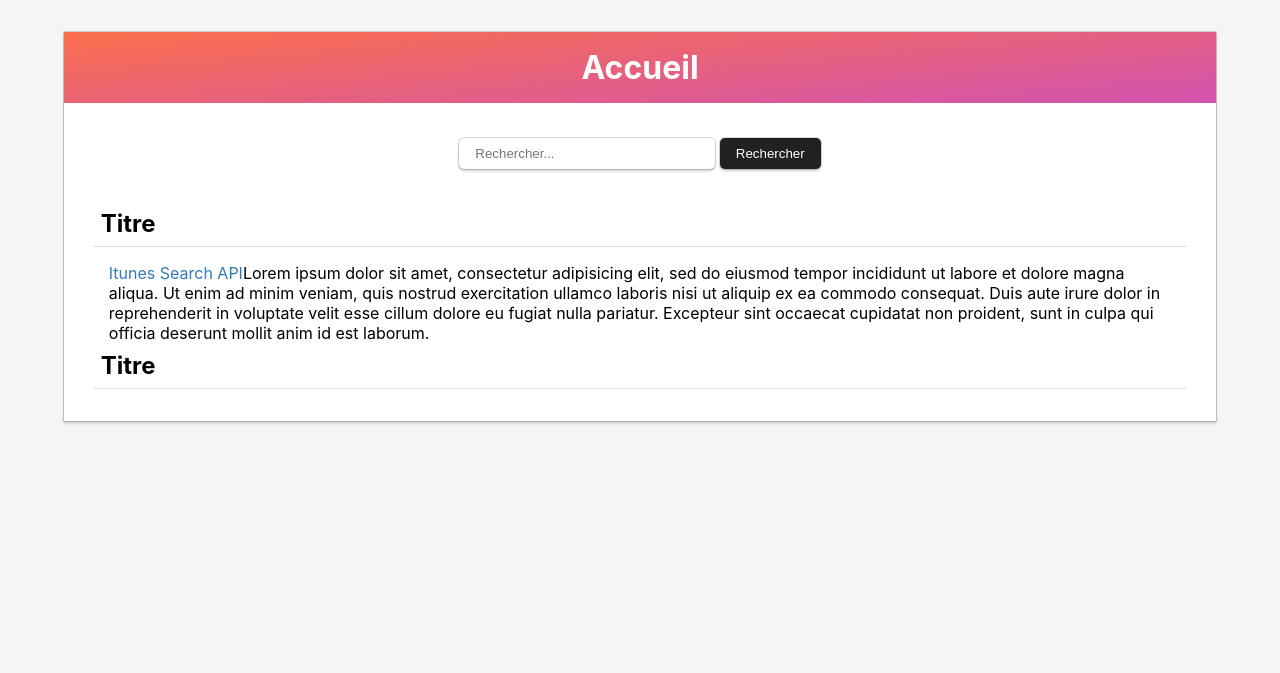
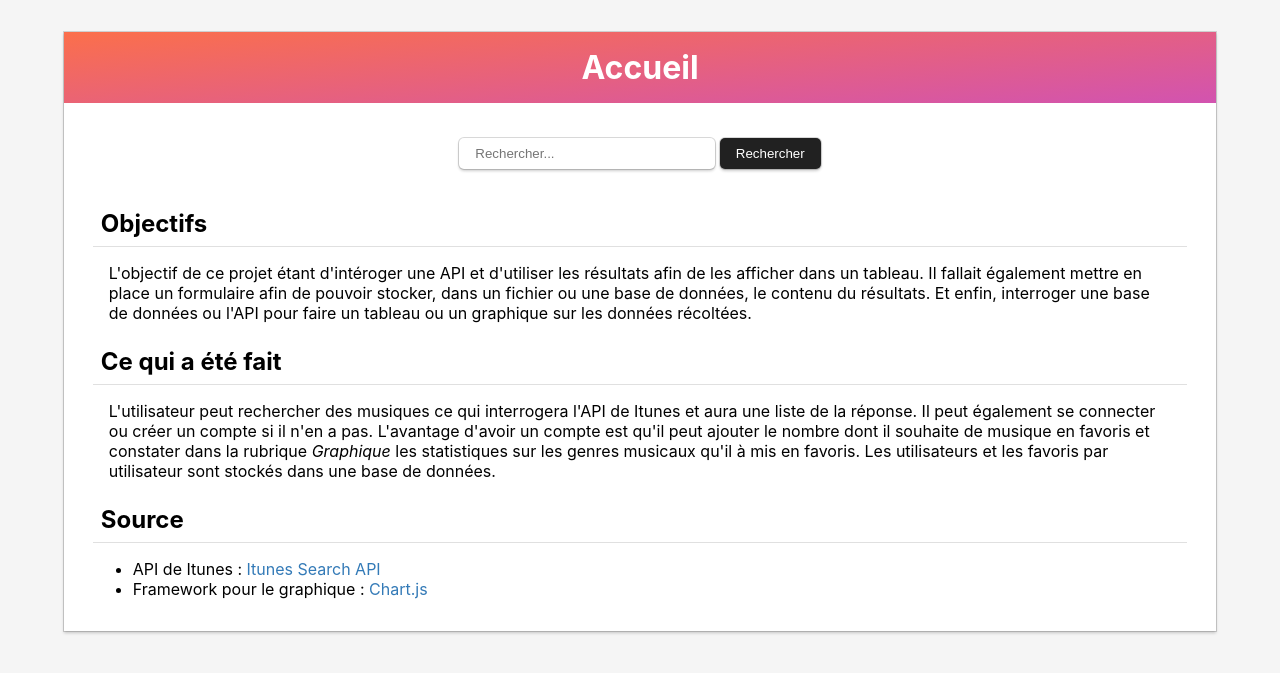
Before and after one commit to ValentinLe/challenge_SoyHuCe, a PHP site: page / in a window 1280 px wide. Shown: the part 44-717 px from the top of the page. Run offline with PHP 8.4, Linux system fonts and the light colour scheme.

```diff
--- a/pages/Accueil.php
+++ b/pages/Accueil.php
@@ -19,9 +19,29 @@
         </form>
     </div>
     <section>
-      <h2>Titre</h2>
-      <p><a href="https://affiliate.itunes.apple.com/resources/documentation/itunes-store-web-service-search-api/" target="_blank">Itunes Search API</a>Lorem ipsum dolor sit amet, consectetur adipisicing elit, sed do eiusmod tempor incididunt ut labore et dolore magna aliqua. Ut enim ad minim veniam, quis nostrud exercitation ullamco laboris nisi ut aliquip ex ea commodo consequat. Duis aute irure dolor in reprehenderit in voluptate velit esse cillum dolore eu fugiat nulla pariatur. Excepteur sint occaecat cupidatat non proident, sunt in culpa qui officia deserunt mollit anim id est laborum.</p>
-      <h2>Titre</h2>
+      <h2>Objectifs</h2>
+      <p>
+        L'objectif de ce projet étant d'intéroger une API et d'utiliser les résultats
+        afin de les afficher dans un tableau. Il fallait également
+        mettre en place un formulaire afin de pouvoir stocker, dans un fichier ou
+        une base de données, le contenu du résultats. Et enfin, interroger une base de
+        données ou l'API pour faire un tableau ou un graphique sur les données récoltées.
+      </p>
+      <h2>Ce qui a été fait</h2>
+      <p>
+        L'utilisateur peut rechercher des musiques ce qui interrogera l'API de Itunes
+        et aura une liste de la réponse. Il peut également se connecter ou créer un
+        compte si il n'en a pas. L'avantage d'avoir un compte est qu'il peut ajouter
+        le nombre dont il souhaite de musique en favoris et constater dans la rubrique
+        <i>Graphique</i> les statistiques sur les genres musicaux qu'il à
+        mis en favoris. Les utilisateurs et les favoris par utilisateur sont stockés
+        dans une base de données.
+      </p>
+      <h2>Source</h2>
+      <ul>
+        <li>API de Itunes : <a href="https://affiliate.itunes.apple.com/resources/documentation/itunes-store-web-service-search-api/" target="_blank">Itunes Search API</a></li>
+        <li>Framework pour le graphique : <a href="https://www.chartjs.org/" target="_blank">Chart.js</a> </li>
+      </ul>
     </section>
   </main>
   </body>
--- a/pages/CreateUser.php
+++ b/pages/CreateUser.php
@@ -3,6 +3,7 @@
   <head>
     <meta charset="utf-8">
     <link rel="stylesheet" href="skin/all.css">
+    <link rel="stylesheet" href="skin/connexionCreate.css">
     <title>Créer compte</title>
   </head>
   <body>
--- a/php/Router.php
+++ b/php/Router.php
@@ -47,12 +47,19 @@ class Router {
         $this->view->setConnexion(true);
         $this->isConnected = true;
       } else {
-        $this->POSTredirect($this->getConnexionPath(), "Le login ou mot de passe est incorrect");
+        $this->POSTredirect($this->getConnexionPath(), "Le login ou mot de passe est incorrect.");
       }
     } elseif (key_exists("newLogin", $_POST)) {
       // création d'un utilisateur
-      $_SESSION["login"] = $_POST["newLogin"];
-      $this->controller->createUser($_POST["newLogin"], $_POST["newPassword"]);
+      if (!$this->controller->userExists($_POST["newLogin"])) {
+        // si le login n'existe pas
+        $this->isConnected = true;
+        $this->view->setConnexion(true);
+        $_SESSION["login"] = $_POST["newLogin"];
+        $this->controller->createUser($_POST["newLogin"], $_POST["newPassword"]);
+      } else {
+        $this->POSTredirect($this->getCreateUserPath(), "Un utilisateur possède déjà ce login.");
+      }
     } else if (key_exists("search", $_POST)) {
       // recuperation de la recherche et passage en GET
       $this->POSTredirect($this->getSearchPath($_POST["search"]), "");
--- a/php/controller/Controller.php
+++ b/php/controller/Controller.php
@@ -103,6 +103,11 @@ class Controller {
     $this->view->makeConnexionPage();
   }
 
+  /* renvoi true si il existe un utilisateur du meme login */
+  function userExists($login) {
+    return $this->db->getUser($login) !== false;
+  }
+
   /* renvoi l'utilisateur si le login et le mot de passe sont correct ou false sinon */
   function connect($login, $password) {
     $user = $this->db->getUser($login);
--- a/php/db/DatabaseFavoris.php
+++ b/php/db/DatabaseFavoris.php
@@ -17,6 +17,10 @@ class DatabaseFavoris {
   function __construct($PDO_db, $userId) {
     $this->db = $PDO_db;
     $this->userId = $userId;
+  }
+
+  function userConnected() {
+    return $this->userid >= 0;
   }
 
   /* setter sur l'id de l'utilisateur */
@@ -70,7 +74,7 @@ class DatabaseFavoris {
     return $query->fetchAll(PDO::FETCH_ASSOC);
   }
 
-  /* recupere l'utilisateur dans la bdd */
+  /* recupere l'utilisateur dans la bdd ou false si il n'existe pas */
   function getUser($login) {
     $query = $this->db->query("SELECT * FROM Utilisateur WHERE login='$login'");
     return $query->fetch(PDO::FETCH_ASSOC);
--- a/php/view/View.php
+++ b/php/view/View.php
@@ -68,6 +68,8 @@ class View {
     $duree = $this->getStrDuration($this->getIfExist($data, "trackTimeMillis"));
     $extraitURL = $this->getIfExist($data, "previewUrl");
     $favoris = "";
+
+    if ($this->isConnected === true) {
       // gestion du button pour ajouter/suppr favoris
       if ($isFavoris === true) {
         $favoris = "
@@ -84,6 +86,10 @@ class View {
         <input type='hidden' name='genre' value=$genre>
         <button class='buttonYellow' type='submit'>Favoris</button>
         </form>";
+      }
+    } else {
+      $favoris = "<p>Vous devez vous <a href=". Router::getConnexionPath() . ">connecter</a>
+      pour accéder à l'ajout ou retrait de musiques en favoris.</p>";
     }
     include("pages/Song.php");
   }
--- a/skin/accueil.css
+++ b/skin/accueil.css
@@ -5,6 +5,10 @@ section {
   margin: auto;
 }
 
-h2:first-child {
+section h2 {
+  margin-top: 16px;
+}
+
+section h2:first-child {
   margin-top: 0;
 }
```
Lines whose indentation alone changed are shown as unchanged.
